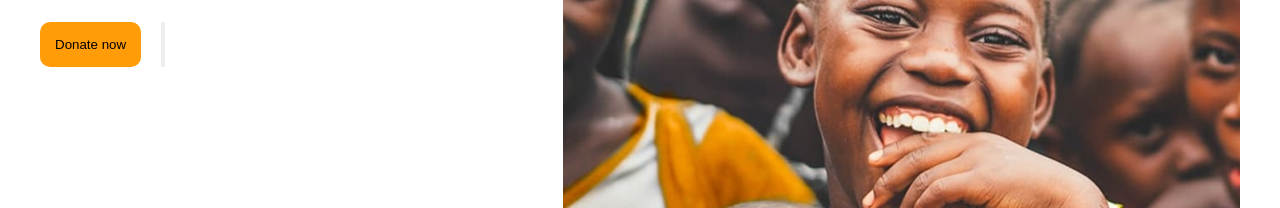
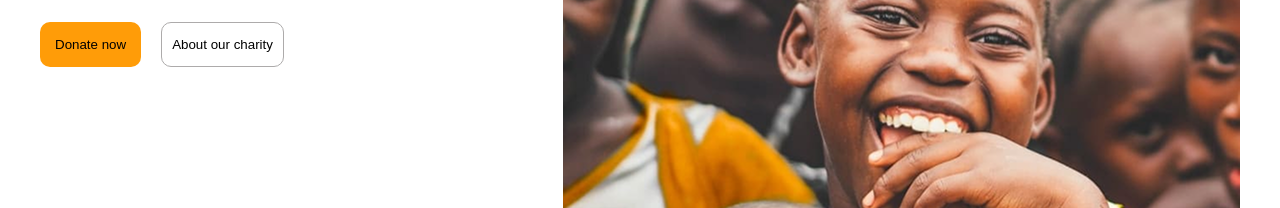
Before and after one commit to benshojonov/Exam-3, a plain HTML site: page index.html in a window 1280 px wide. Shown: the part 592-800 px from the top of the page. Drawn offline with Linux system fonts and the light colour scheme.

Commit message:
section1

```diff
--- a/index.html
+++ b/index.html
@@ -28,10 +28,11 @@
         <p>Lorem ipsum dolor sit amet consectetur adipiscing eli <br> mattis sit phasellus mollis sit aliquam sit nullam.</p>
         <div class="but">
             <button class="button">Donate now</button>
-            <button class="button1"></button>
+            <button class="button1">About our charity</button>
         </div>
     </div>
     <img src="./images/IMAGE (13).png" alt="">
  </div>
+
 </body>
 </html>
--- a/style.css
+++ b/style.css
@@ -61,5 +61,8 @@ margin-bottom: 20px;
 
 }
 .button1{
-
+  padding: 10px ;
+ border-radius: 10px;
+  border: 1px solid rgb(173, 171, 171);
+  background-color: #FFFFFF;
 }
```
